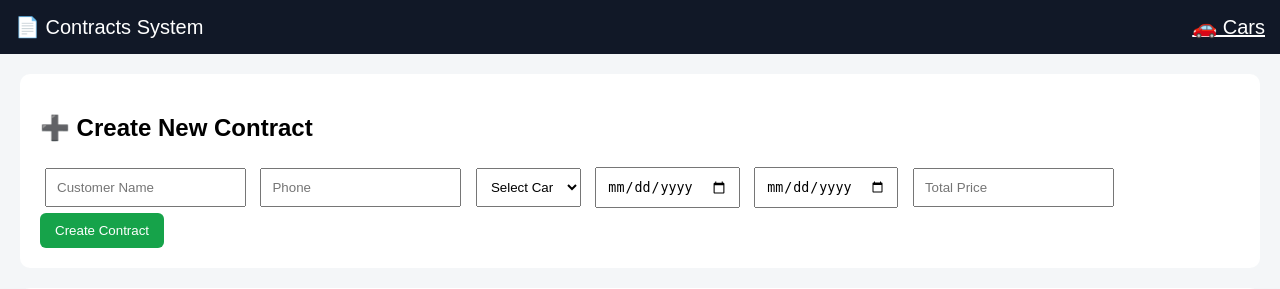
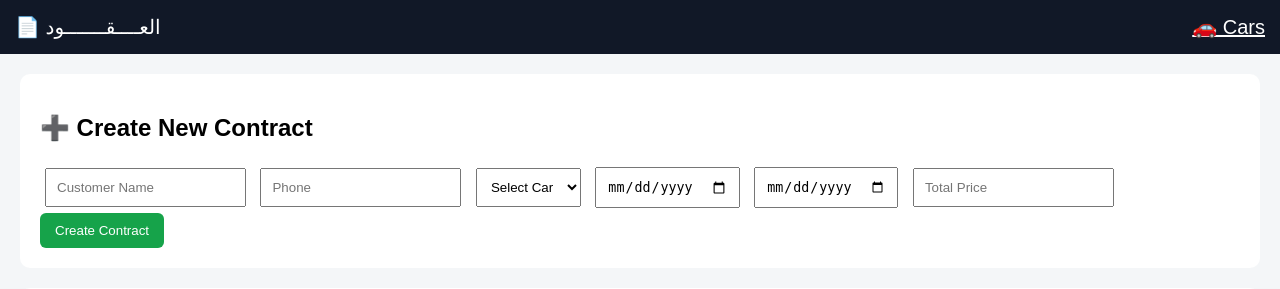
Before and after one commit to bkawash-ops/car-rental, a Flask app: page /contracts in a window 1280 px wide. Shown: the top 289 px of the page. Run offline with Flask 3, Linux system fonts and the light colour scheme; data comes from the database, SQL or seed files in the repository; data that the repository does not hold is empty.

Commit message:
Update contracts.html

```diff
--- a/templates/contracts.html
+++ b/templates/contracts.html
@@ -72,7 +72,7 @@
 <body>
 
 <div class="navbar">
-    📄 Contracts System
+    📄 العــــقـــــــود
 
     <a href="/" style="float:right; color:white; margin-left:15px;">
         🚗 Cars
```
